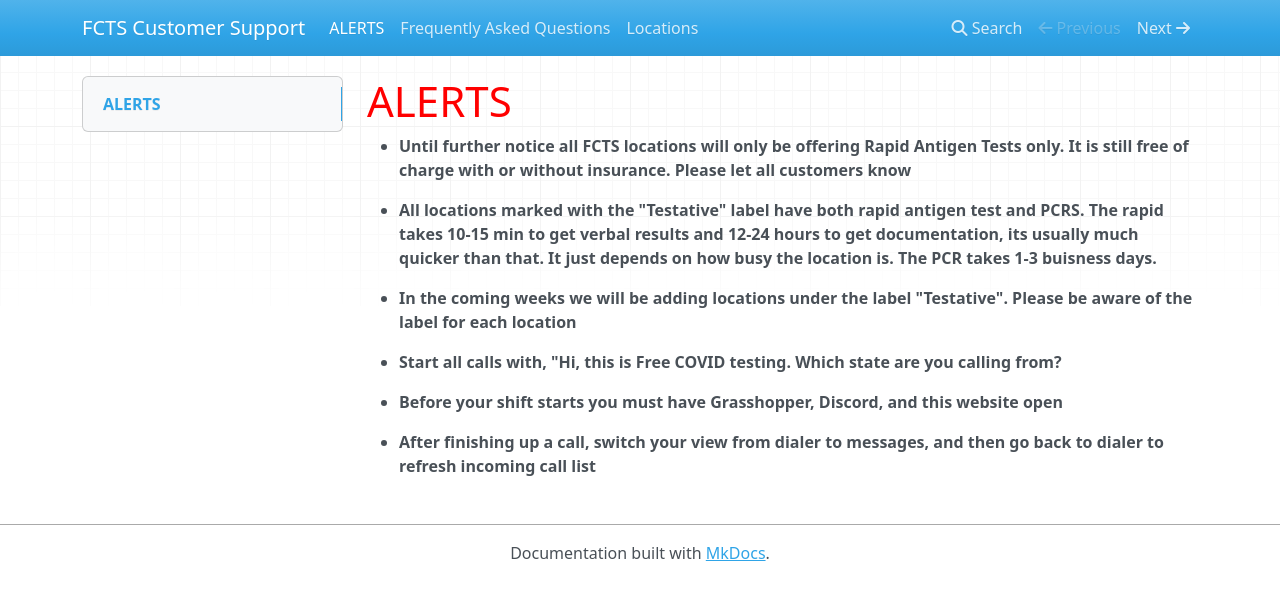
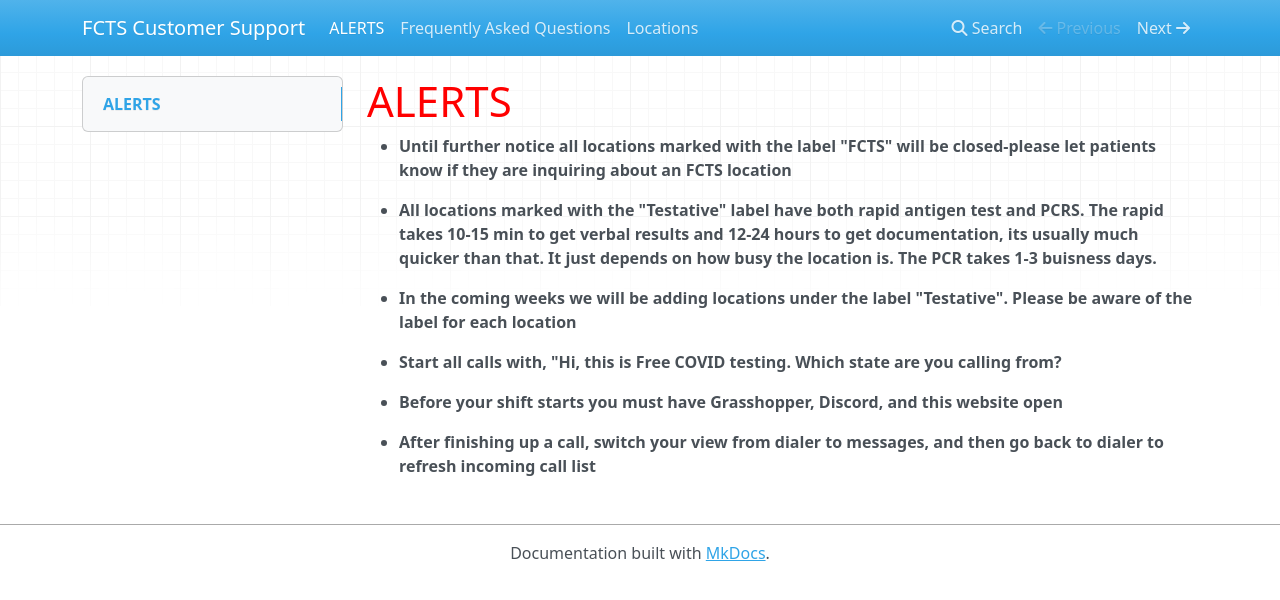
Before and after one commit to fcts000/fcts-cs-docs, an MkDocs documentation site: the page built from docs/index.md, in a window 1280 px wide. Shown: the top 600 px of the page. Built offline with MkDocs 1.6.1, drawn with Linux system fonts in a browser that asks for light colours; nearby versions of some CDN libraries.

Commit message:
alert update

```diff
--- a/docs/index.md
+++ b/docs/index.md
@@ -1,6 +1,6 @@
 # <font size = "large" color ="red">ALERTS</font>
 
-* **Until further notice all FCTS locations will only be offering Rapid Antigen Tests only. It is still free of charge with or without insurance. Please let all customers know**
+* **Until further notice all locations marked with the label "FCTS" will be closed-please let patients know if they are inquiring about an FCTS location**
 
 * **All locations marked with the "Testative" label have both rapid antigen test and PCRS. The rapid takes 10-15 min to get verbal results and 12-24 hours to get documentation, its usually much quicker than that. It just depends on how busy the location is. The PCR takes 1-3 buisness days.**
 
```
